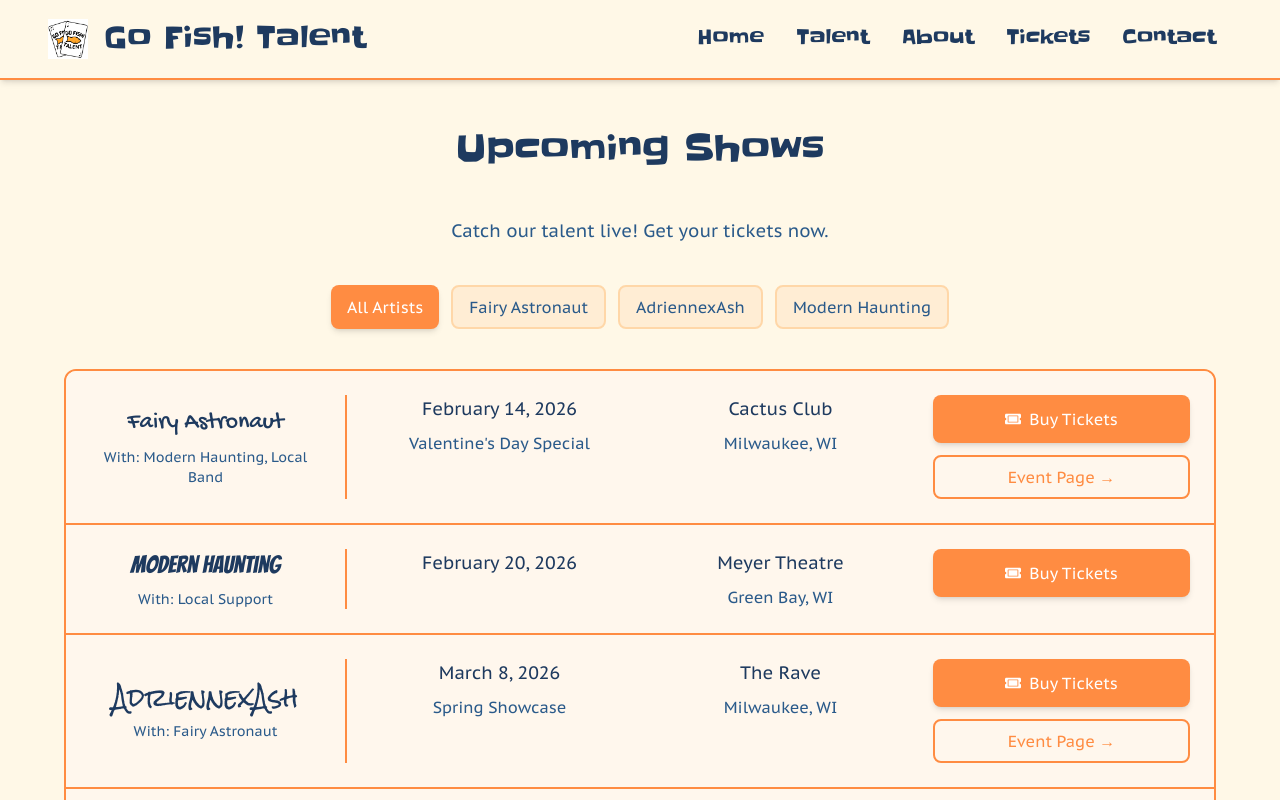
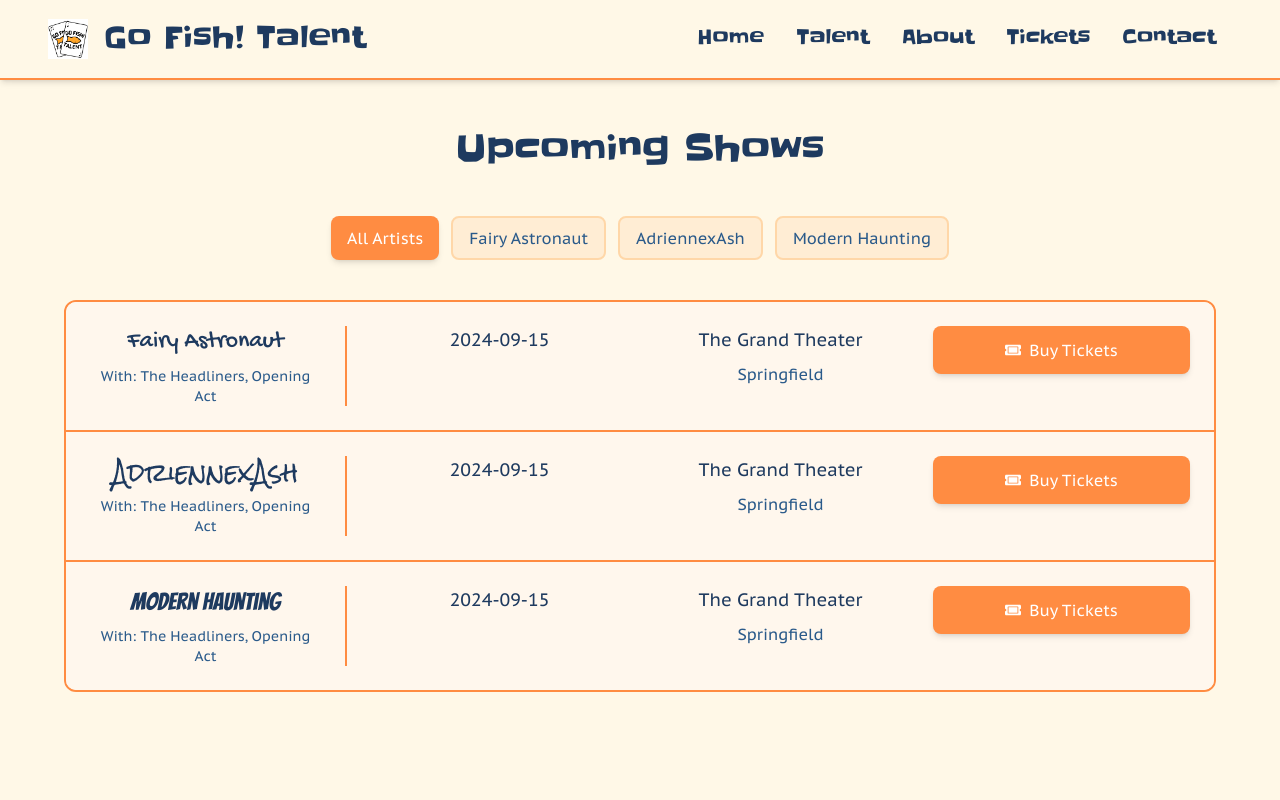
Before and after one commit to Curious-Bean-LLC/gofishtalent, a React (Vite) app: page /tickets in a window 1280 px wide. Shown: the top 800 px of the page. Built offline with nearby package versions, Linux system fonts and the light colour scheme.

Commit message:
separate shows from musician info

```diff
--- /dev/null
+++ b/src/constants/index.ts
@@ -0,0 +1,2 @@
+export * from './musicians'
+export * from './shows'
--- a/src/constants/musicians.ts
+++ b/src/constants/musicians.ts
@@ -5,7 +5,7 @@ import MHCover from '../../assets/images/mh-cover.jpg'
 import AXACover from '../../assets/images/axa-cover.png'
 
 export interface Musician {
-  id: number
+  slug: string
   logo: string
   image: string
   name: string
@@ -43,20 +43,11 @@ export interface Musician {
     url: string
     quote?: string
   }[]
-  shows?: {
-    date?: string
-    event_name?: string
-    venue: string
-    location: string
-    other_talent?: string
-    ticket_link: string
-    social_link?: string
-  }[]
 }
 
 export const musicians: Musician[] = [
   {
-    id: 1,
+    slug: 'fairy-astronaut',
     logo: FALogo,
     name: 'Fairy Astronaut',
     genre: 'Psychedelic Art-Pop',
@@ -96,17 +87,6 @@ export const musicians: Musician[] = [
     spotifyEmbedLink:
       'https://open.spotify.com/embed/artist/2o2CoR0mS78JbibKCr4q4q?utm_source=generator&theme=0',
     songkickArtistId: '10384508',
-    shows: [
-      {
-        date: 'February 14, 2026',
-        event_name: "Valentine's Day Special",
-        venue: 'Cactus Club',
-        location: 'Milwaukee, WI',
-        other_talent: 'Modern Haunting, Local Band',
-        ticket_link: 'https://example.com/tickets',
-        social_link: 'https://facebook.com/events/12345',
-      },
-    ],
     performances: [
       {
         title: 'Big Fish Bowl LIVE at Cactus Club (Milwaukee, WI)',
@@ -135,7 +115,7 @@ export const musicians: Musician[] = [
     ],
   },
   {
-    id: 2,
+    slug: 'adriennexash',
     logo: GFTLogo,
     name: 'AdriennexAsh',
     genre: 'Vocal pop duo',
@@ -179,25 +159,6 @@ export const musicians: Musician[] = [
       youtube: 'https://youtube.com/@adriennexash',
     },
     songkickArtistId: 'YOUR_SONGKICK_ARTIST_ID', // Replace with actual Songkick artist ID
-    shows: [
-      {
-        date: 'March 8, 2026',
-        event_name: 'Spring Showcase',
-        venue: 'The Rave',
-        location: 'Milwaukee, WI',
-        other_talent: 'Fairy Astronaut',
-        ticket_link: 'https://example.com/tickets',
-        social_link: 'https://instagram.com/p/springshow',
-      },
-      {
-        date: 'March 22, 2026',
-        event_name: 'Solo Performance Night',
-        venue: 'Turner Hall Ballroom',
-        location: 'Milwaukee, WI',
-        other_talent: '',
-        ticket_link: 'https://example.com/tickets',
-      },
-    ],
     performances: [
       {
         title: 'Live Performance',
@@ -213,7 +174,7 @@ export const musicians: Musician[] = [
     ],
   },
   {
-    id: 3,
+    slug: 'modern-haunting',
     logo: FALogo,
     name: 'Modern Haunting',
     genre: 'Paranormal dance rock',
@@ -254,29 +215,6 @@ export const musicians: Musician[] = [
       youtube: 'https://youtube.com/@modernhaunting',
     },
     songkickArtistId: '10312224', // Replace with actual Songkick artist ID
-    shows: [
-      {
-        date: 'February 20, 2026',
-        venue: 'Meyer Theatre',
-        location: 'Green Bay, WI',
-        other_talent: 'Local Support',
-        ticket_link: 'https://example.com/tickets',
-      },
-      {
-        date: 'April 13, 2026',
-        venue: 'The Atrium',
-        location: 'Green Bay, WI',
-        other_talent: 'Special Guests TBA',
-        ticket_link: 'https://example.com/tickets',
-      },
-      {
-        venue: 'Hagemeister Park',
-        location: 'Green Bay, WI',
-        other_talent: 'Summer Festival',
-        ticket_link: 'https://example.com/tickets',
-        event_name: 'Summer Fest 2026',
-      },
-    ],
     performances: [
       {
         title: '09/13/2024 All Bands on Deck (Green Bay, WI)',
--- /dev/null
+++ b/src/constants/shows.ts
@@ -0,0 +1,53 @@
+export interface Show {
+  artistSlug: string
+  date: string // ISO 8601 format
+  venue: string
+  city: string
+  lineup: string[]
+  eventName?: string
+  ticketLink?: string
+  eventLink?: string
+  priceInDollars?: number
+  isSoldOut: boolean
+}
+
+const fa_shows: Show[] = [
+  {
+    artistSlug: 'fairy-astronaut',
+    date: '2024-09-15',
+    venue: 'The Grand Theater',
+    city: 'Springfield',
+    lineup: ['The Headliners', 'Opening Act'],
+    ticketLink: 'https://tickets.example.com/fa-2024-09-15',
+    priceInDollars: 45,
+    isSoldOut: false,
+  },
+]
+const axa_shows: Show[] = [
+  {
+    artistSlug: 'adriennexash',
+    date: '2024-09-15',
+    venue: 'The Grand Theater',
+    city: 'Springfield',
+    lineup: ['The Headliners', 'Opening Act'],
+    ticketLink: 'https://tickets.example.com/fa-2024-09-15',
+    priceInDollars: 45,
+    isSoldOut: false,
+  },
+]
+const mh_shows: Show[] = [
+  {
+    artistSlug: 'modern-haunting',
+    date: '2024-09-15',
+    venue: 'The Grand Theater',
+    city: 'Springfield',
+    lineup: ['The Headliners', 'Opening Act'],
+    ticketLink: 'https://tickets.example.com/fa-2024-09-15',
+    priceInDollars: 45,
+    isSoldOut: false,
+  },
+]
+
+export const allShowsSortedByDate: Show[] = [fa_shows, axa_shows, mh_shows]
+  .flat()
+  .sort((a, b) => new Date(a.date).getTime() - new Date(b.date).getTime())
--- a/src/pages/Home.tsx
+++ b/src/pages/Home.tsx
@@ -94,7 +94,7 @@ const Home: React.FC = () => {
         {/* Fish with band images */}
         {musicians.map((musician, index) => (
           <div
-            key={musician.id}
+            key={musician.slug}
             className={`fish fish-${index + 1}`}
             onClick={() => handleFishClick(musician.route)}
           >
@@ -119,7 +119,7 @@ const Home: React.FC = () => {
       <div className='mt-8 flex flex-wrap justify-center gap-6'>
         {musicians.map((musician) => (
           <div
-            key={musician.id}
+            key={musician.slug}
             className='flex items-center gap-3 bg-orange-100 px-4 py-2 rounded-lg cursor-pointer hover:bg-[#FF8C42] hover:text-white transition-colors border-2 border-[#FF8C42]'
             onClick={() => handleFishClick(musician.route)}
           >
--- a/src/pages/Talent.tsx
+++ b/src/pages/Talent.tsx
@@ -19,7 +19,7 @@ const Talent: React.FC = () => {
       <div className='grid grid-cols-1 md:grid-cols-2 lg:grid-cols-3 gap-8 max-w-6xl mx-auto'>
         {musicians.map((musician) => (
           <div
-            key={musician.id}
+            key={musician.slug}
             onClick={() => navigate(musician.route)}
             className='bg-white rounded-2xl shadow-2xl overflow-hidden transform transition-all duration-300 hover:scale-105 hover:shadow-[#FF8C42]/50 border-r-4 border-b-4 border-[#FF8C42] aspect-[2/3] flex flex-col relative cursor-pointer'
           >
--- a/src/pages/Tickets.tsx
+++ b/src/pages/Tickets.tsx
@@ -1,44 +1,21 @@
 import React, { useMemo } from 'react'
+import { FaTicketAlt } from 'react-icons/fa'
 import { useSearchParams } from 'react-router-dom'
-import { musicians } from '../constants/musicians'
-import { FaTicketAlt } from 'react-icons/fa'
+import { allShowsSortedByDate, musicians } from '../constants'
 
 const Tickets: React.FC = () => {
   const [searchParams, setSearchParams] = useSearchParams()
   const artistFilter = searchParams.get('artist') || 'all'
 
-  // Collect all shows from all musicians
-  const allShows = useMemo(() => {
-    return musicians
-      .flatMap((musician) =>
-        musician.shows?.map((show) => ({
-          ...show,
-          artistName: musician.name,
-          artistFontClass: musician.fontClass,
-          artistSlug: musician.route.split('/').pop() || '',
-        })) || []
-      )
-      .sort((a, b) => {
-        // Sort by date if available, otherwise keep original order
-        if (a.date && b.date) {
-          return new Date(a.date).getTime() - new Date(b.date).getTime()
-        }
-        return 0
-      })
-  }, [])
-
   // Filter shows based on selected artist
   const filteredShows = useMemo(() => {
     if (artistFilter === 'all') {
-      return allShows
+      return allShowsSortedByDate
     }
-    return allShows.filter((show) => show.artistSlug === artistFilter)
-  }, [allShows, artistFilter])
-
-  // Get unique artists who have shows
-  const artistsWithShows = useMemo(() => {
-    return musicians.filter((musician) => musician.shows && musician.shows.length > 0)
-  }, [])
+    return allShowsSortedByDate.filter(
+      (show) => show.artistSlug === artistFilter,
+    )
+  }, [artistFilter])
 
   const handleFilterChange = (slug: string) => {
     if (slug === 'all') {
@@ -53,9 +30,6 @@ const Tickets: React.FC = () => {
       <h1 className='text-5xl md:text-4xl sm:text-3xl font-bold mb-6 text-[#1e3a5f]'>
         Upcoming Shows
       </h1>
-      <p className='text-xl md:text-lg sm:text-base text-[#2a5a8a] leading-relaxed mb-4'>
-        Catch our talent live! Get your tickets now.
-      </p>
 
       {/* Artist Filter */}
       <div className='flex flex-wrap justify-center gap-3 mb-4'>
@@ -69,14 +43,13 @@ const Tickets: React.FC = () => {
         >
           All Artists
         </button>
-        {artistsWithShows.map((musician) => {
-          const slug = musician.route.split('/').pop() || ''
+        {musicians.map((musician) => {
           return (
             <button
-              key={musician.id}
-              onClick={() => handleFilterChange(slug)}
+              key={musician.slug}
+              onClick={() => handleFilterChange(musician.slug)}
               className={`px-4 py-2 rounded-lg font-semibold transition-all ${
-                artistFilter === slug
+                artistFilter === musician.slug
                   ? 'bg-[#FF8C42] text-white shadow-md'
                   : 'bg-orange-100 text-[#2a5a8a] hover:bg-orange-200 border-2 border-orange-200'
               }`}
@@ -99,7 +72,9 @@ const Tickets: React.FC = () => {
             <div
               key={index}
               className={`bg-orange-50 hover:bg-orange-100 transition-all ${
-                index !== filteredShows.length - 1 ? 'border-b-2 border-[#FF8C42]' : ''
+                index !== filteredShows.length - 1
+                  ? 'border-b-2 border-[#FF8C42]'
+                  : ''
               }`}
             >
               {/* Four column layout with artist name on left */}
@@ -107,14 +82,15 @@ const Tickets: React.FC = () => {
                 {/* Column 1: Artist Name and Other Talent */}
                 <div className='flex flex-col justify-center md:border-r-2 md:border-[#FF8C42] md:pr-6 space-y-2'>
                   <h3
-                    className={`text-2xl font-bold text-[#1e3a5f] ${show.artistFontClass}`}
+                    className={`text-2xl font-bold text-[#1e3a5f] ${musicians.find((m) => m.slug === show.artistSlug)?.fontClass}`}
                   >
-                    {show.artistName}
+                    {musicians.find((m) => m.slug === show.artistSlug)?.name ||
+                      'Unknown Artist'}
                   </h3>
-                  {show.other_talent && (
+                  {show.lineup && (
                     <p className='text-[#2a5a8a] text-sm'>
                       <span className='font-semibold'>With: </span>
-                      {show.other_talent}
+                      {show.lineup.join(', ')}
                     </p>
                   )}
                 </div>
@@ -126,9 +102,9 @@ const Tickets: React.FC = () => {
                       {show.date}
                     </p>
                   )}
-                  {show.event_name && (
+                  {show.eventName && (
                     <p className='text-[#2a5a8a] font-semibold'>
-                      {show.event_name}
+                      {show.eventName}
                     </p>
                   )}
                 </div>
@@ -138,16 +114,14 @@ const Tickets: React.FC = () => {
                   <p className='text-[#1e3a5f] font-bold text-lg'>
                     {show.venue}
                   </p>
-                  <p className='text-[#2a5a8a]'>
-                    {show.location}
-                  </p>
+                  <p className='text-[#2a5a8a]'>{show.city}</p>
                 </div>
 
                 {/* Column 3: Ticket Link and Social Link */}
                 <div className='space-y-3'>
-                  {show.ticket_link ? (
+                  {show.ticketLink ? (
                     <a
-                      href={show.ticket_link}
+                      href={show.ticketLink}
                       target='_blank'
                       rel='noopener noreferrer'
                       className='block w-full px-4 py-3 bg-[#FF8C42] hover:bg-[#ff7a2e] text-white font-bold rounded-lg transition-colors shadow-md text-center'
@@ -162,9 +136,9 @@ const Tickets: React.FC = () => {
                       Tickets coming soon
                     </p>
                   )}
-                  {show.social_link && (
+                  {show.eventLink && (
                     <a
-                      href={show.social_link}
+                      href={show.eventLink}
                       target='_blank'
                       rel='noopener noreferrer'
                       className='block text-center px-4 py-2 text-[#FF8C42] hover:text-[#ff7a2e] font-semibold transition-colors border-2 border-[#FF8C42] hover:border-[#ff7a2e] rounded-lg'
```
